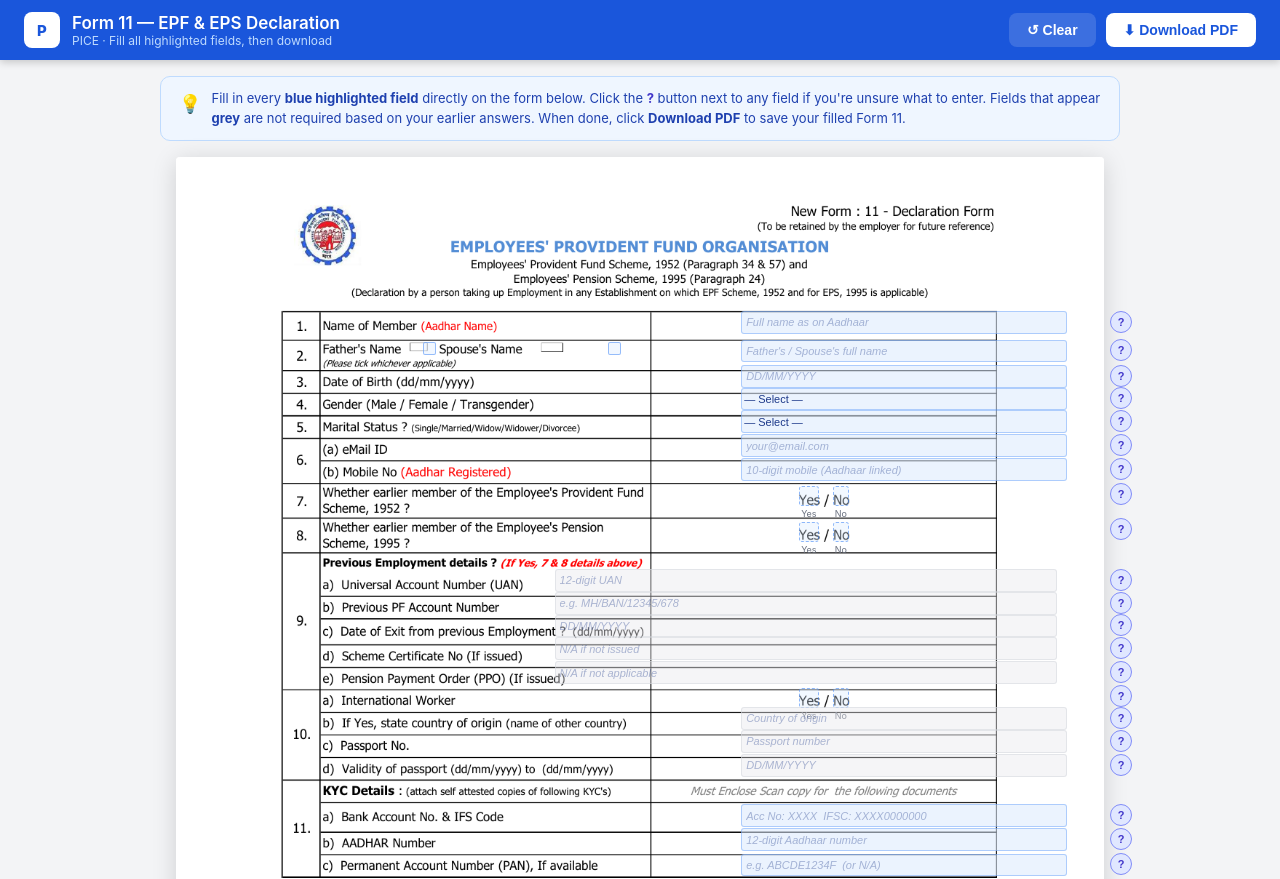
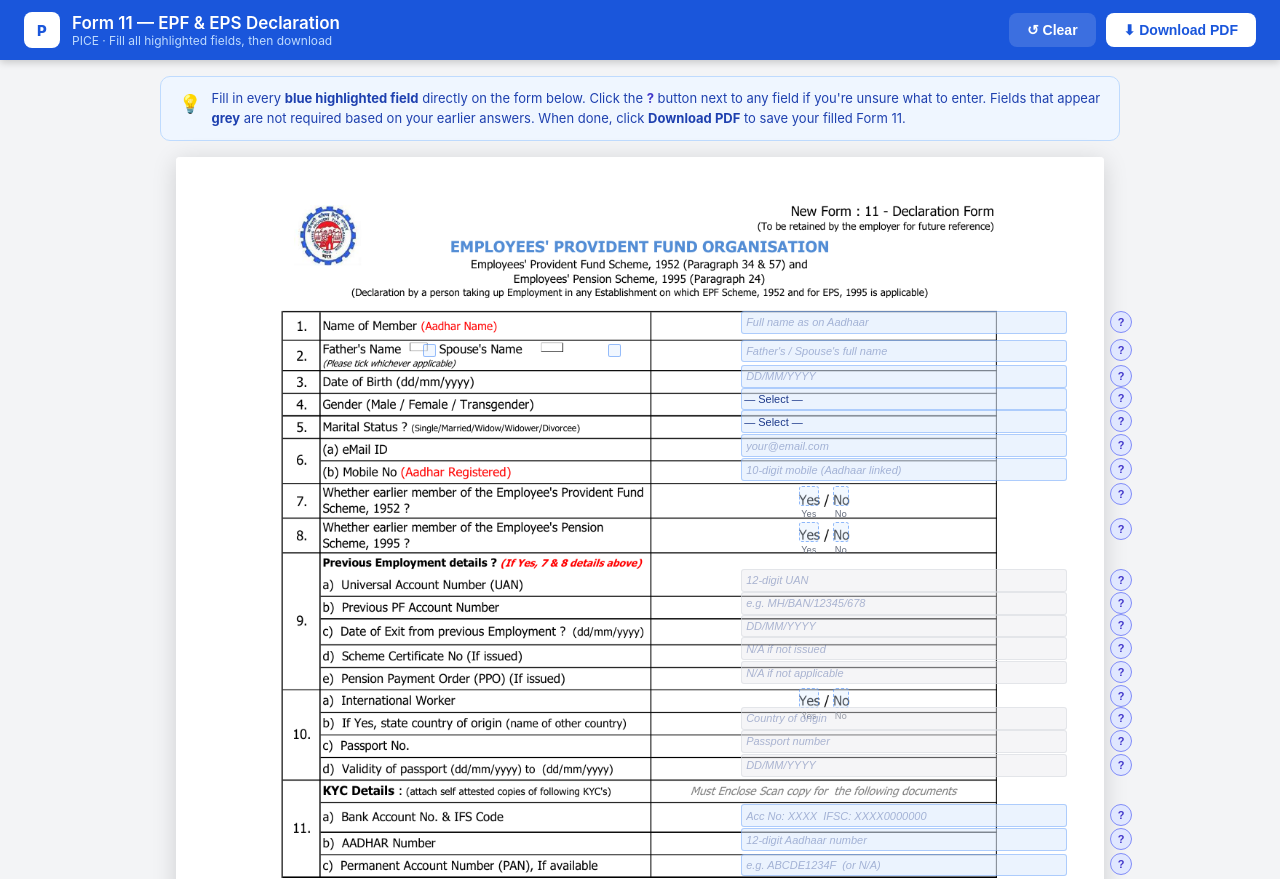
Before and after one commit to athish-hub/Form-11, a plain HTML site: page index.html in a window 1280 px wide. Shown: the top 879 px of the page. Drawn offline with Linux system fonts and the light colour scheme.

Commit message:
Add files via upload

```diff
--- a/index.html
+++ b/index.html
@@ -296,11 +296,11 @@
          ════════════════════════════════════════════════════ -->
     <!-- Father checkbox -->
     <div class="rel-opt" id="rel_father"
-         style="position:absolute;left:26.6%;top:15.4%;width:1.4%;aspect-ratio:1;"
+         style="position:absolute;left:26.6%;top:15.6%;width:1.4%;aspect-ratio:1;"
          onclick="selectRelation('Father')" title="Father"></div>
     <!-- Spouse checkbox -->
     <div class="rel-opt" id="rel_spouse"
-         style="position:absolute;left:46.6%;top:15.4%;width:1.4%;aspect-ratio:1;"
+         style="position:absolute;left:46.6%;top:15.6%;width:1.4%;aspect-ratio:1;"
          onclick="selectRelation('Spouse')" title="Spouse"></div>
 
     <!-- Parent name -->
@@ -381,23 +381,23 @@
          FIELD 9 — Previous Employment (shown when 7 or 8 = Yes)
          ════════════════════════════════════════════════════ -->
     <input class="ov-input disabled" id="f_uan" placeholder="12-digit UAN"
-           style="left:40.8%;top:34.3%;width:54.1%;height:1.9%;" />
+           style="left:60.9%;top:34.3%;width:35.1%;height:1.9%;" />
     <button class="help-btn" style="top:35.2%;" onclick="showHelp('uan')">?</button>
 
     <input class="ov-input disabled" id="f_prev_pf" placeholder="e.g. MH/BAN/12345/678"
-           style="left:40.8%;top:36.2%;width:54.1%;height:1.9%;" />
+           style="left:60.9%;top:36.2%;width:35.1%;height:1.9%;" />
     <button class="help-btn" style="top:37.1%;" onclick="showHelp('prev_pf')">?</button>
 
     <input class="ov-input disabled" id="f_date_exit" placeholder="DD/MM/YYYY"
-           style="left:40.8%;top:38.1%;width:54.1%;height:1.9%;" maxlength="10" />
+           style="left:60.9%;top:38.1%;width:35.1%;height:1.9%;" maxlength="10" />
     <button class="help-btn" style="top:39.0%;" onclick="showHelp('date_exit')">?</button>
 
     <input class="ov-input disabled" id="f_scheme_cert" placeholder="N/A if not issued"
-           style="left:40.8%;top:40.0%;width:54.1%;height:1.9%;" />
+           style="left:60.9%;top:40.0%;width:35.1%;height:1.9%;" />
     <button class="help-btn" style="top:40.9%;" onclick="showHelp('scheme_cert')">?</button>
 
     <input class="ov-input disabled" id="f_ppo" placeholder="N/A if not applicable"
-           style="left:40.8%;top:42.0%;width:54.1%;height:1.9%;" />
+           style="left:60.9%;top:42.0%;width:35.1%;height:1.9%;" />
     <button class="help-btn" style="top:42.9%;" onclick="showHelp('ppo')">?</button>
 
     <!-- ════════════════════════════════════════════════════
```
